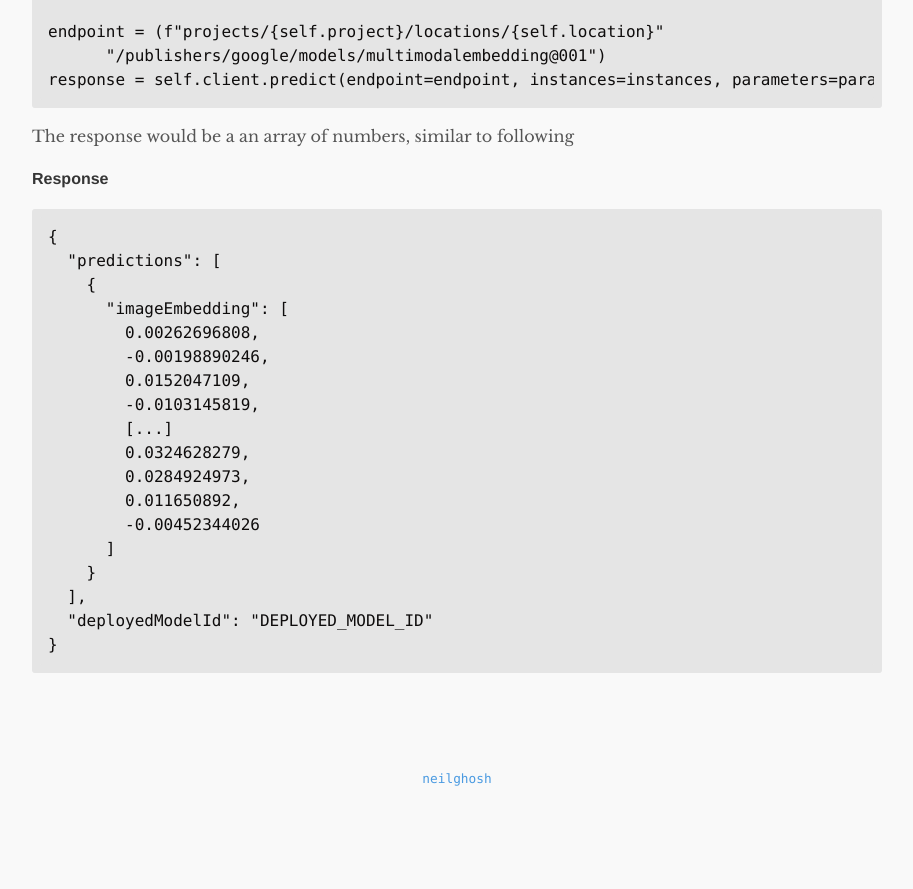
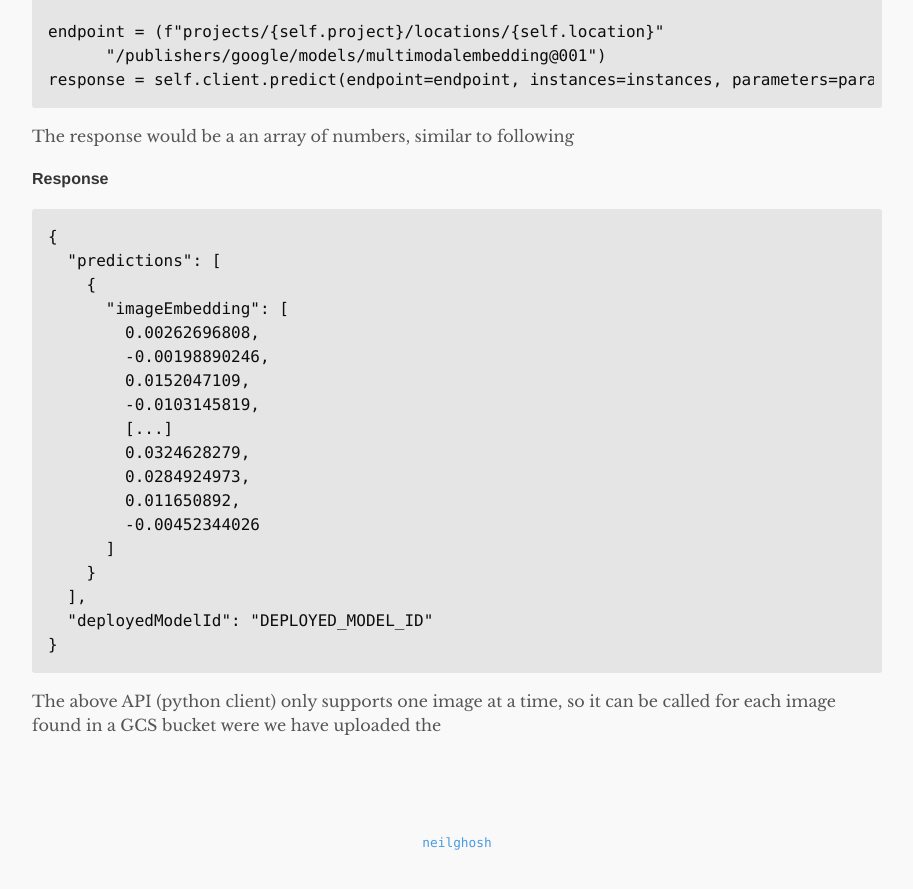
Before and after one commit to neilghosh/neilghosh.github.io, a Jekyll site: the page built from _posts/2023/2023-12-02-embeddings-prediction-using-vertext-ai-and-vector-database.md.md, in a window 1280 px wide and 900 px high, scrolled down 2125 px. Shown: the top 889 px of the window, without its empty margins (183-1096 px from the left). Built offline with Jekyll 4.4.1, drawn with Linux system fonts in a browser that asks for light colours; before the commit the page ends 2961 px from its top, so only the background shows below that.

Commit message:
_posts/2023/2023-12-02-embeddings-prediction-using-vertext-ai-and-vector-database.md.md updated from https://stackedit.io/

````diff
--- a/_posts/2023/2023-12-02-embeddings-prediction-using-vertext-ai-and-vector-database.md.md
+++ b/_posts/2023/2023-12-02-embeddings-prediction-using-vertext-ai-and-vector-database.md.md
@@ -84,6 +84,8 @@ The response would be a an array of numbers, similar to following
   "deployedModelId": "DEPLOYED_MODEL_ID"
 }
 ```
+The above API (python client) only supports one image at a time, so it can be called for each image found in a GCS bucket were we have uploaded the
 <!--stackedit_data:
-eyJoaXN0b3J5IjpbMTk5Mjc0OTAxNyw3NjE4MTAwMDRdfQ==
+eyJoaXN0b3J5IjpbMTM3NjIwMjUxOCwxOTkyNzQ5MDE3LDc2MT
+gxMDAwNF19
 -->
````
